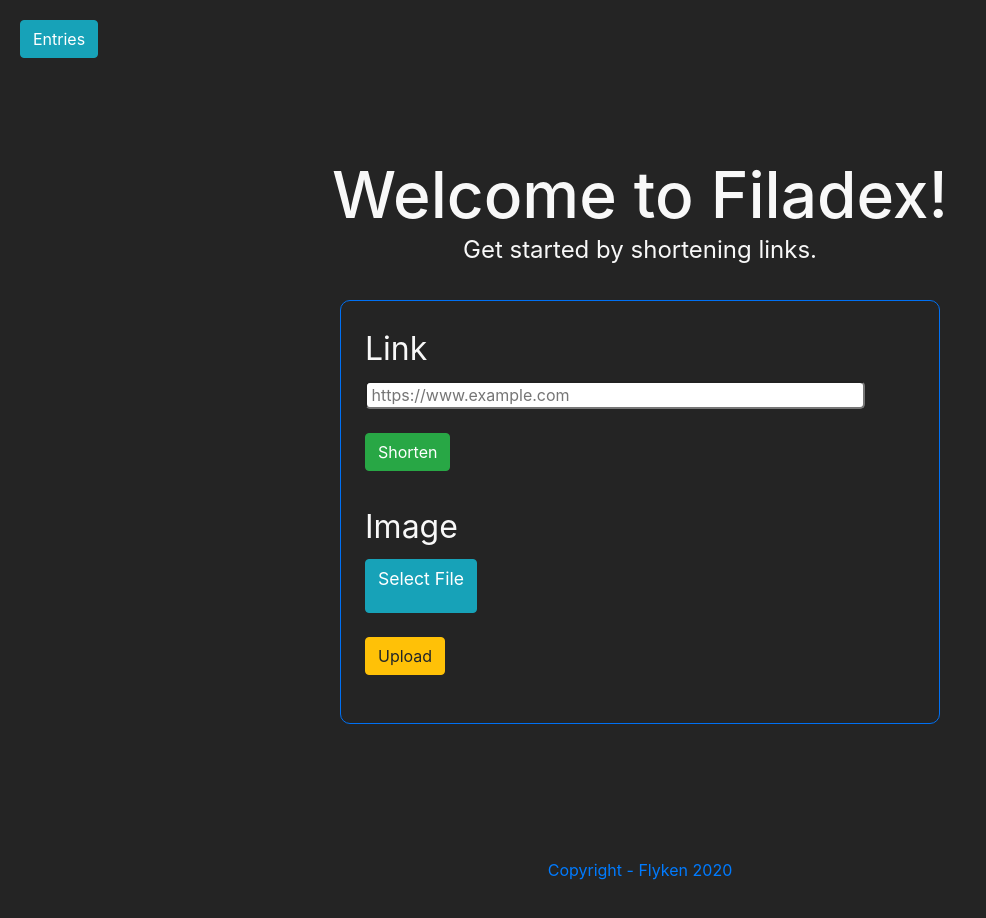
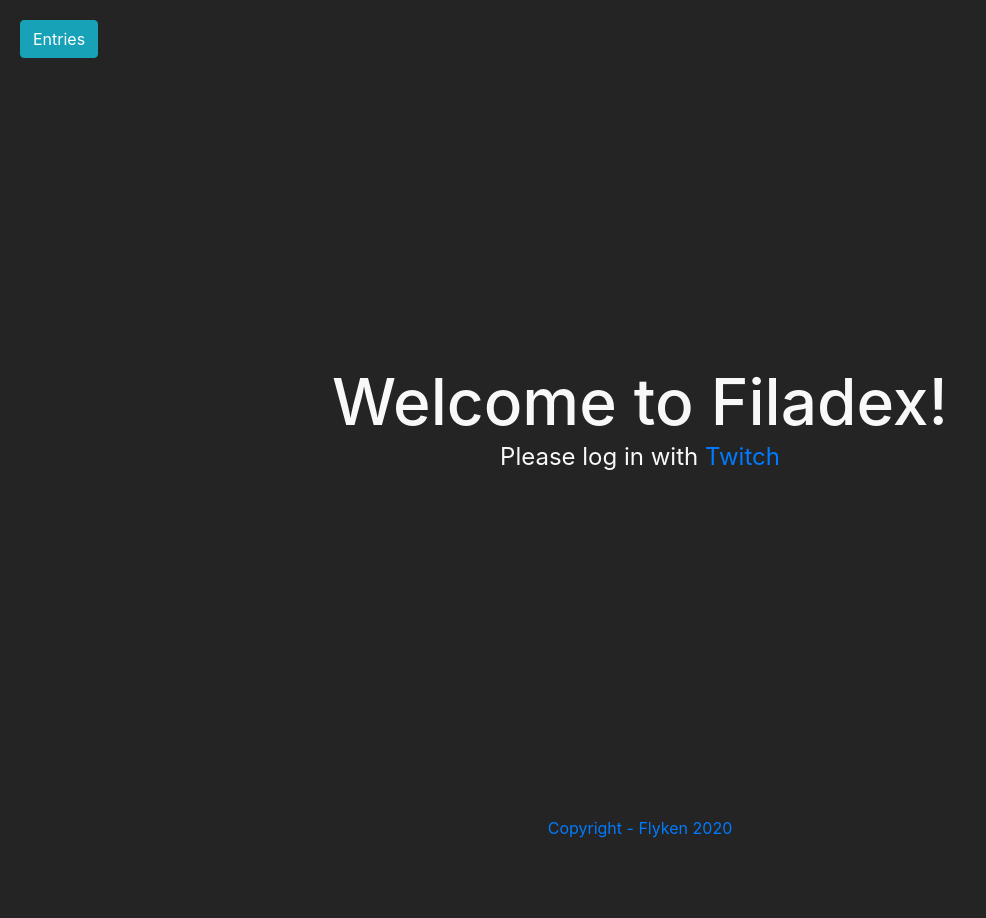
Before and after one commit to Flyken271/Filadex, a Next.js app: page / in a window 1280 px wide. Shown: the whole page, without its empty margins (0-986 px from the left). After the commit the page ends 878 px from the top, so only its background shows below. Built offline with nearby package versions, Linux system fonts and the light colour scheme; no server answers.

Commit message:
fixed login and replaced production twitch URl

```diff
--- a/pages/Twitch.js
+++ b/pages/Twitch.js
@@ -1,7 +1,6 @@
 import Head from "next/head";
 import styles from "../styles/Home.module.css";
 //import axios from "axios";
-import { Button } from "reactstrap";
 import { useEffect, useState } from "react";
 import { useAPI } from "./components/UserContextProvider";
 
--- a/pages/index.js
+++ b/pages/index.js
@@ -112,7 +112,7 @@
 
   return (
     <>
-      {user ? (
+      {user?.id ? (
         <Link href={"/u/" + user?.login}>
           <img className={styles.profile} src={user?.profile_image_url} />
         </Link>
@@ -133,7 +133,7 @@
             Welcome to <a>Filadex!</a>
           </h1>
 
-          {user ? (
+          {user?.id ? (
             <>
               <p className={styles.description}>
                 Get started by shortening links.
@@ -206,7 +206,7 @@
             <>
               <p className={styles.description}>
                 Please log in with{" "}
-                <a href="https://id.twitch.tv/oauth2/authorize?client_id=egh17kaqbk80czrnfmpt73shn5t81p&redirect_uri=http://localhost:3000/Twitch&response_type=token&scope=openid">
+                <a href="https://id.twitch.tv/oauth2/authorize?client_id=egh17kaqbk80czrnfmpt73shn5t81p&redirect_uri=https://flyken.xyz/Twitch&response_type=token&scope=openid">
                   Twitch
                 </a>
               </p>
```
